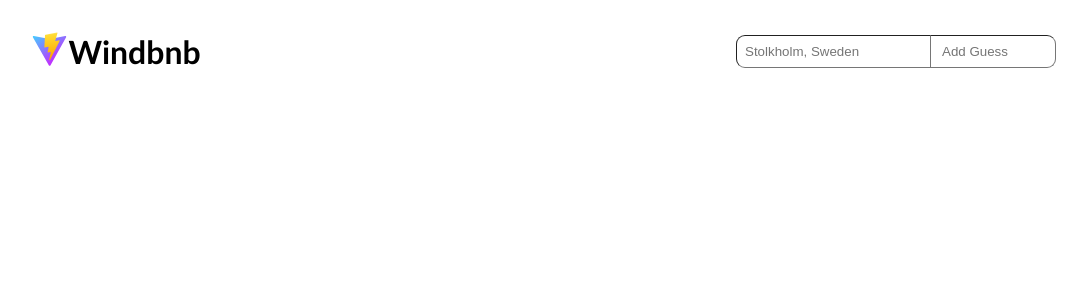
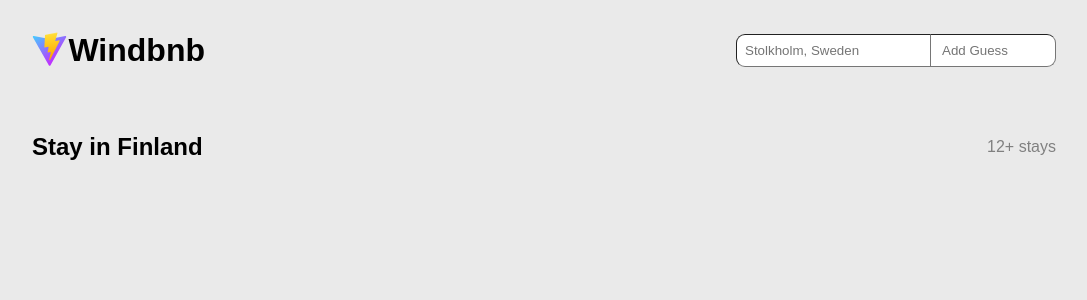
Before and after one commit to bineetNaidu/Windbnb, a Preact app: page / in a window 1280 px wide. Shown: the top 300 px of the page, without its empty margins (96-1183 px from the left). Built offline with nearby package versions, Linux system fonts and the light colour scheme.

Commit message:
🎉 add css

```diff
--- /dev/null
+++ b/src/app.css
@@ -0,0 +1,21 @@
+.container {
+  margin-top: 4rem;
+  margin-bottom: 2rem;
+}
+
+.container__header {
+  display: flex;
+  justify-content: space-between;
+  align-items: center;
+}
+
+.container__header > span:first-child {
+  font-size: 1.5rem;
+  font-weight: bold;
+}
+
+.container__header > span:last-child {
+  font-size: 1rem;
+  font-weight: 400;
+  color: gray;
+}
--- a/src/app.tsx
+++ b/src/app.tsx
@@ -1,9 +1,17 @@
 import { Header } from './Header';
+import './app.css';
 
 export function App() {
   return (
-    <div className="app" style={{ margin: '2rem 10%' }}>
+    <div className="MainApp">
       <Header />
+
+      <section className="container">
+        <article className="container__header">
+          <span>Stay in Finland</span>
+          <span>12+ stays</span>
+        </article>
+      </section>
     </div>
   );
 }
--- a/src/index.css
+++ b/src/index.css
@@ -2,4 +2,12 @@
   box-sizing: border-box;
   padding: 0;
   margin: 0;
+  font-family: sans-serif;
 }
+
+.MainApp {
+  padding: 2rem 10%;
+  height: 100%;
+  min-height: 100vh;
+  background-color: #eaeaea;
+}
```
